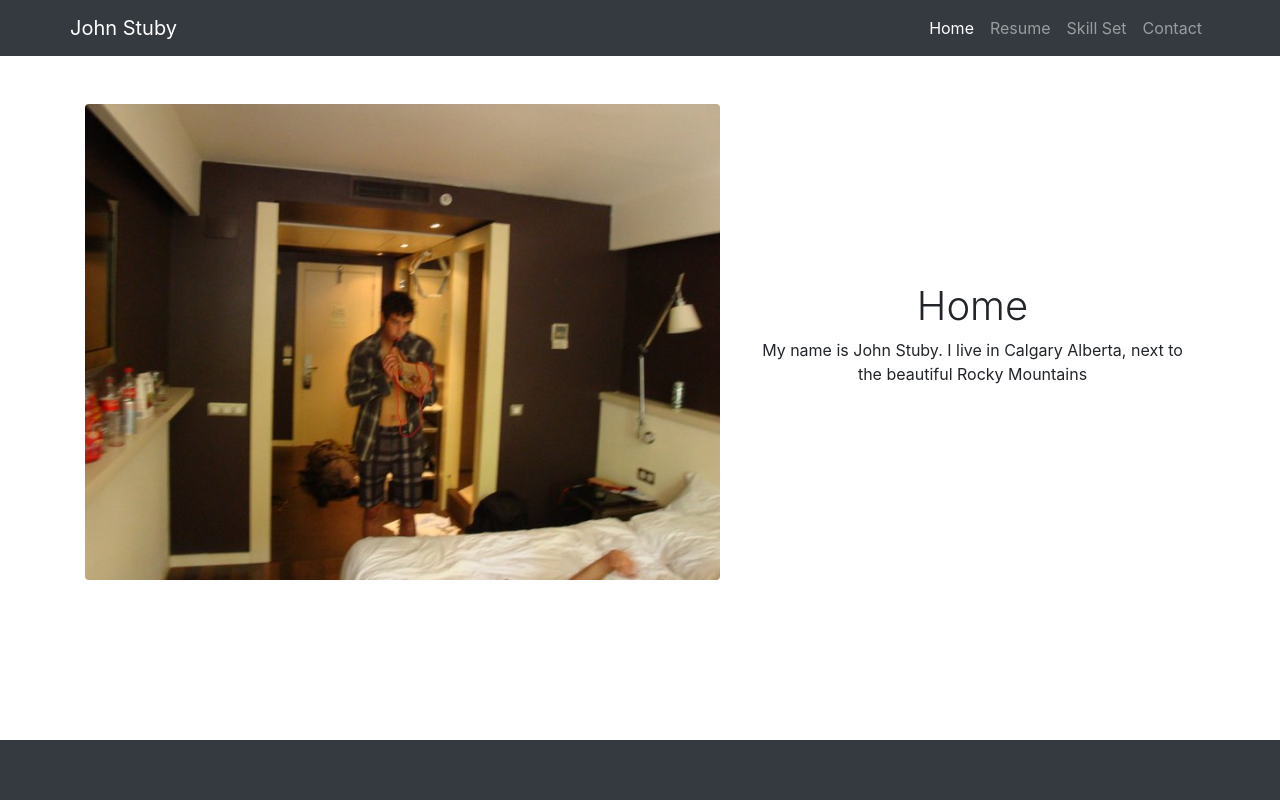
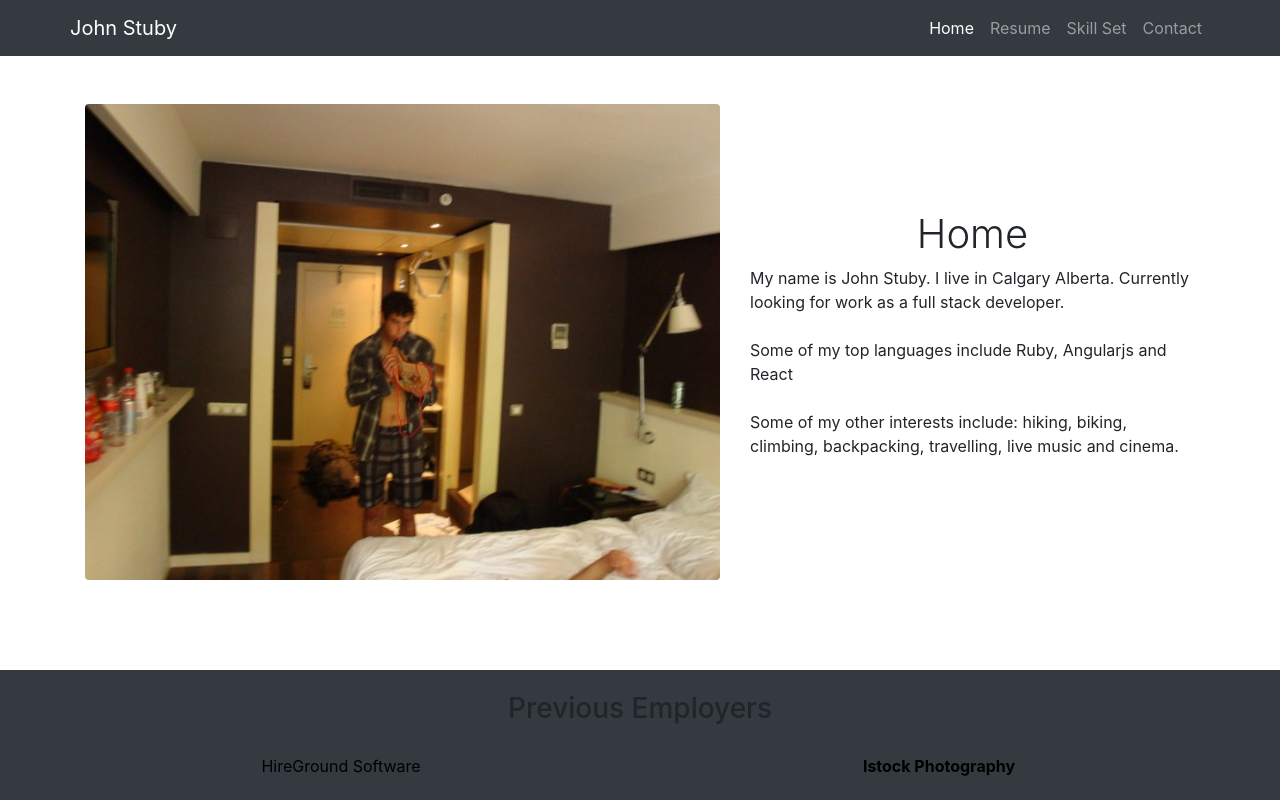
Before and after one commit to johnstuby7/portfolio, a React (Create React App) app: page / in a window 1280 px wide. Built offline with nearby package versions, Linux system fonts and the light colour scheme.

Commit message:
Updated link styles, improved Footer.

```diff
--- a/src/App.css
+++ b/src/App.css
@@ -40,8 +40,26 @@
 .text-left {
   text-align: left;
 }
+
 .footer-padding {
   padding: 22px;
+}
+
+.link-color {
+  color: black;
+}
+
+.download-link {
+  padding-bottom: 100px;
+}
+
+a {
+  color: black;
+  transition: background-color .5s;
+}
+
+a:hover {
+  color: chartreuse;
 }
 
 @keyframes App-logo-spin {
--- a/src/components/Contact.jsx
+++ b/src/components/Contact.jsx
@@ -16,7 +16,7 @@ function Contact() {
           <div class="col-lg-5">
             <h1 class="font-weight-light">Contact</h1>
             <p> <b>Email:</b> Johnstuby7@gmail.com</p>
-            <a  class="font-weight-light" href="https://github.com/johnstuby7" target="_blank">Github </a><br></br>
+            <a href="https://github.com/johnstuby7" target="_blank">Github </a><br></br>
             <a href="https://www.linkedin.com/in/john-stuby-886a5749" target="_blank">LinkedIn </a><br></br>
 
           </div>
--- a/src/components/Footer.jsx
+++ b/src/components/Footer.jsx
@@ -1,4 +1,5 @@
 import React from "react";
+import { Link } from "react-router-dom";
 import '../App.css';
 import { FontAwesomeIcon } from '@fortawesome/react-fontawesome'
 import { faCoffee } from '@fortawesome/free-solid-svg-icons'
@@ -7,7 +8,23 @@ function Footer() {
   return (
     <div className="footer">
       <footer class="footer-padding bg-dark fixed-bottom">
-				<p></p>
+        <h3> Previous Employers</h3>
+        <div class="float-container">
+          <div class="float-child">
+            <Link to={{ pathname: "https://hiregroundsoftware.com/" }} target="_blank" >
+              HireGround Software
+            </Link>
+          </div>
+          <div class="float-child">
+            <Link to={{ pathname: "https://www.istockphoto.com/" }} target="_blank" >
+              <b>Istock Photography</b>
+            </Link>
+          </div>
+        </div>
+        <div>
+
+        </div>
+
       </footer>
     </div>
   );
--- a/src/components/Home.jsx
+++ b/src/components/Home.jsx
@@ -15,8 +15,14 @@ function Home() {
           </div>
           <div class="col-lg-5">
             <h1 class="font-weight-light">Home</h1>
-            <p>
-              My name is John Stuby. I live in Calgary Alberta, next to the beautiful Rocky Mountains
+            <p class="text-left">
+              My name is John Stuby. I live in Calgary Alberta. Currently looking for work as a full stack developer. <br></br><br></br>
+
+              Some of my top languages include Ruby, Angularjs and React <br></br><br></br>
+
+              Some of my other interests include: hiking, biking, climbing, backpacking, travelling, live music and cinema. <br></br>
+
+
             </p>
           </div>
         </div>
--- a/src/components/Resume.jsx
+++ b/src/components/Resume.jsx
@@ -7,7 +7,7 @@ function Resume() {
   return (
     <div className="resume">
       <div class="container">
-        <a href="../images/JohnStubyResume.pdf" download>John Stuby Resume</a> <br></br>
+        <a href="../images/JohnStubyResume.pdf" download>Download John Stuby Resume PDF</a> <br></br>
 
         <span>
           John Stuby <br></br>
@@ -125,7 +125,7 @@ function Resume() {
 
       <h5>
         <Link to={{ pathname: "https://www.istockphoto.com/" }} target="_blank" >
-        <b>Istock Photography</b>
+          <b>Istock Photography</b>
         </Link> <br></br>
       </h5>
       <h5>Full Stack Developer</h5>
@@ -153,8 +153,8 @@ function Resume() {
           Information Technology - Software Development
 
       </p>
-      <a style={{paddingBottom: 10}} href="../images/JohnStubyResume.pdf" download>John Stuby Resume</a>
-      <p class="footer-padding"></p>
+      <a href="../images/JohnStubyResume.pdf" download>Download John Stuby Resume PDF</a>
+      <p class="download-link"></p> <br></br>
     </div>
     </div>
   );
```
